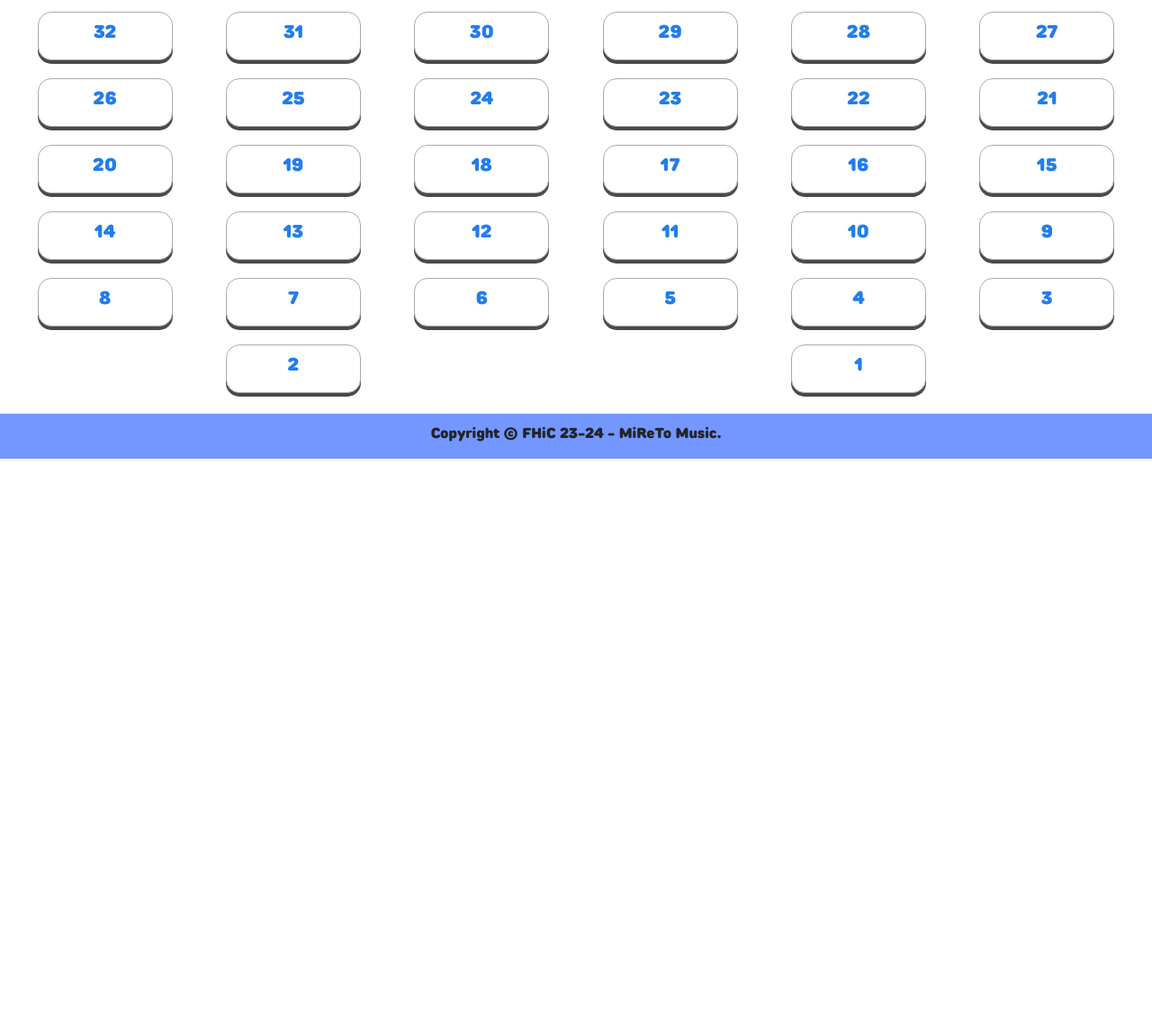
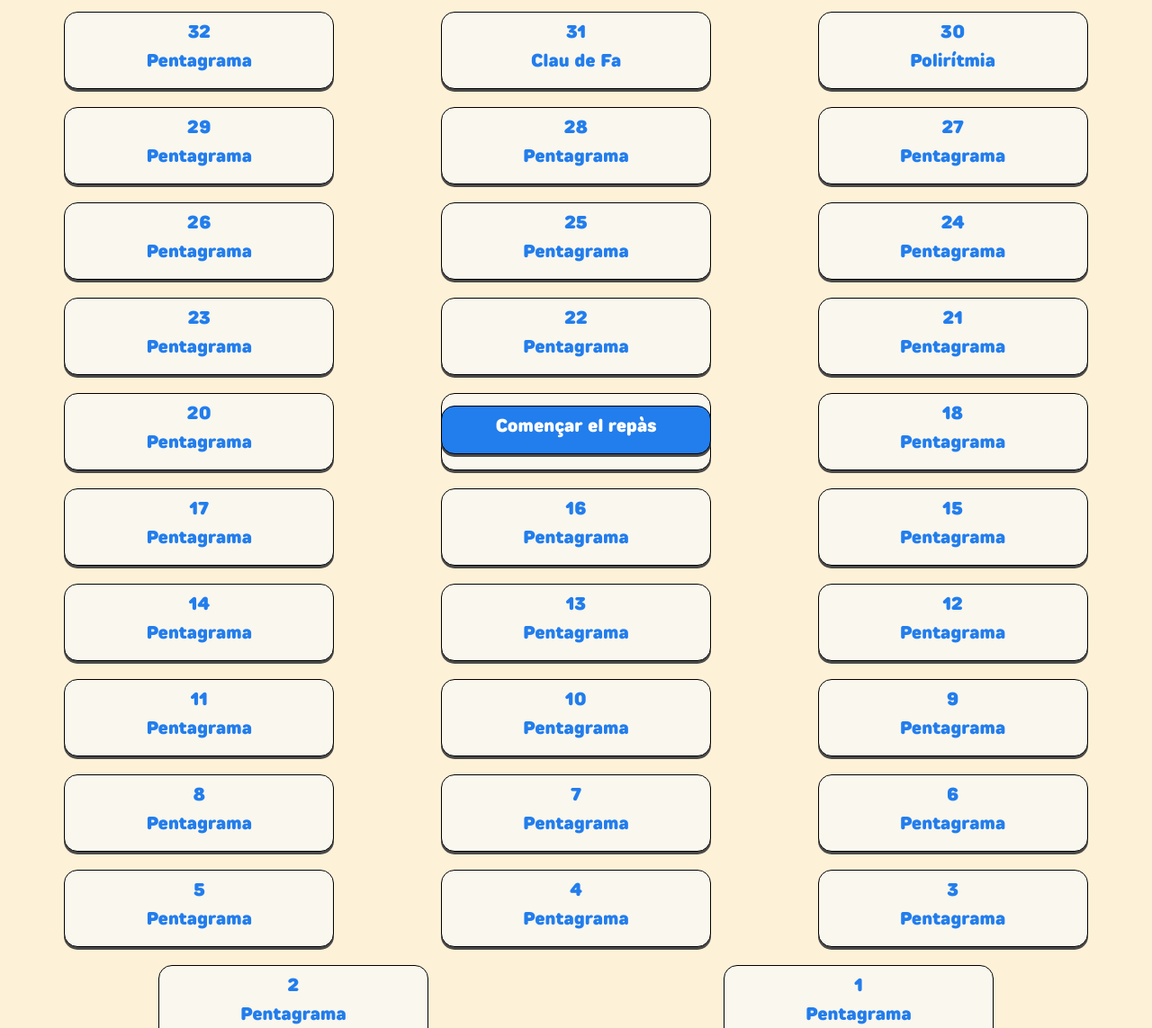
Before and after one commit to PracticasFHiC23-24/p4-af5, a plain HTML site: page repaso.html in a window 1280 px wide. Shown: the part 285-1428 px from the top of the page at 90% size. Before the commit the page ends 800 px from the top, so only its background shows below. Drawn offline with nearby package versions, Linux system fonts and the light colour scheme.

Commit message:
paleta de colores y botón flotante de repaso

```diff
--- a/css/styleRepaso.css
+++ b/css/styleRepaso.css
@@ -19,7 +19,7 @@
 
 header {
     overflow: hidden;
-    background-color: #ffffff;
+    background-color: rgb(253, 241, 215);
 
     padding: 10px;
     margin-top: 0;
@@ -77,6 +77,8 @@ header {
 }
 
 body {
+    background-color:rgb(253, 241, 215);
+    /*background-color: rgb(159, 131, 233);*/
     margin: 0;
     text-align: justify;
     /*font-family: Arial, Helvetica, sans-serif;*/
@@ -269,7 +271,7 @@ h1 {
 
 
 .buttonT {
-    width: 150px;
+    width: 300px;
     margin:10px;
     padding: 10px 25px;
     font-size: 20px;
@@ -279,16 +281,23 @@ h1 {
     cursor: pointer;
     outline: none;
     color: #000000;
-    background-color: #fff;
+    background-color: rgb(249, 247, 238);
     border: none;
     border-radius: 15px;
 
-    border: 1px solid #acacac;
-    box-shadow: 0 4px #4b4a4a;
+    border: 1px solid #000000;
+    box-shadow: 0 3px #4b4a4a;
+    h2{
+        font-size: 20px;
+        font-weight: bold;
+        justify-content: start;
+        /* Center items horizontally */
+        color: #227ded;
+    }
 }
 
 .buttonT:hover {
-    background-color: #c5c5c5
+    background-color: #c5c5c5;
 }
 
 .buttonT:active {
@@ -297,79 +306,57 @@ h1 {
     transform: translateY(4px);
 }
 
+.btn_place{
+    width: 100%;
+    display:flex;
+    justify-content: center;
+    position: fixed;
+    bottom: 10px;
+}
 
 .button {
-
-
+    width: 300px;
     padding: 10px 25px;
     font-size: 20px;
     font-weight: bold;
+    align-self: center;
     text-align: center;
     cursor: pointer;
     outline: none;
-    color: #fff;
-    background-color: #3498db;
+    color: #000000;
+    background-color: #227ded;
     border: none;
     border-radius: 15px;
-    box-shadow: 0 4px #0b4c77;
+    border: 1px solid #000000;
+    box-shadow: 0 3px #4b4a4a;
+    h2{
+        font-size: 20px;
+        font-weight: bold;
+        justify-content: start;
+        /* Center items horizontally */
+        color: white;
+    }
 }
 
 .button:hover {
-    background-color: #5cbeff
+    background-color: #0455b8;
 }
 
 .button:active {
-    background-color: #5cbeff;
+    background-color: #227ded;
     box-shadow: 0 0px #3498db8d;
     transform: translateY(4px);
 }
 
-
-
-
-.nivellRight {
-    display: grid;
-    grid-template-columns: repeat(2, auto);
-    /* Three rows with auto height */
-    grid-template-rows: 1fr;
-    /* One column */
-    gap: 10px;
-    /* Gap between grid items */
-
-
-
-    float: right;
-    margin-top: 20px;
-    margin-bottom: 10px;
-    margin-right: 30px;
-}
-
-
-.nivellLeft {
-    display: grid;
-    grid-template-rows: repeat(2, auto);
-    /* Three rows with auto height */
-    grid-template-columns: 1fr;
-    /* One column */
-    gap: 10px;
-    /* Gap between grid items */
-
-
-    float: left;
-    margin-top: 10px;
-    margin-bottom: 10px;
-    margin-left: 10px;
-}
-
-/*left of course*/
+/*left of course
 h2 {
     font-size: 20px;
     font-weight: bold;
     justify-content: start;
-    /* Center items horizontally */
+    Center items horizontally
     color: #227ded;
 
-}
+}*/
 
 
 .search__search__container{
--- a/repaso.html
+++ b/repaso.html
@@ -52,169 +52,208 @@ BmE4kWBq78iYhFldvKuhfTAU6auU8tT94WrHftjDbrCEXSU1oBoqyl2QvZ6jIW3" crossorigin="an
                 <input class="search__input" type="text" placeholder="Buscar per tema">
             </div>
         </div>
+        <div></div>
 
       <div class="container-fluid">
         <div class="row">
             <div class="col">
                 <div class="buttonT">
                     <h2>32</h2>
+                    <h2>Pentagrama </h2>
                 </div>
             </div>
             <div class="col">
                 <div class="buttonT">
                     <h2>31</h2>
+                    <h2>Clau de Fa</h2>
                 </div>
             </div>
             <div class="col">
                 <div class="buttonT">
                     <h2>30</h2>
+                    <h2>Polirítmia</h2>
                 </div>
             </div>
             <div class="col">
                 <div class="buttonT">
                     <h2>29</h2>
+                    <h2>Pentagrama </h2>
                 </div>
             </div>
             <div class="col">
                 <div class="buttonT">
                     <h2>28</h2>
+                    <h2>Pentagrama </h2>
                 </div>
             </div>
             <div class="col">
                 <div class="buttonT">
                     <h2>27</h2>
+                    <h2>Pentagrama </h2>
                 </div>
             </div>
             <div class="col">
                 <div class="buttonT">
                     <h2>26</h2>
+                    <h2>Pentagrama </h2>
                 </div>
             </div>
             <div class="col">
                 <div class="buttonT">
                     <h2>25</h2>
+                    <h2>Pentagrama </h2>
                 </div>
             </div>
             <div class="col">
                 <div class="buttonT">
                     <h2>24</h2>
+                    <h2>Pentagrama </h2>
                 </div>
             </div>
             <div class="col">
                 <div class="buttonT">
                     <h2>23</h2>
+                    <h2>Pentagrama </h2>
                 </div>
             </div>
             <div class="col">
                 <div class="buttonT">
                     <h2>22</h2>
+                    <h2>Pentagrama </h2>
                 </div>
             </div>
             <div class="col">
                 <div class="buttonT">
                     <h2>21</h2>
+                    <h2>Pentagrama </h2>
                 </div>
             </div>
             <div class="col">
                 <div class="buttonT">
                     <h2>20</h2>
+                    <h2>Pentagrama </h2>
                 </div>
             </div>
             <div class="col">
                 <div class="buttonT">
                     <h2>19</h2>
+                    <h2>Pentagrama </h2>
                 </div>
             </div>
             <div class="col">
                 <div class="buttonT">
                     <h2>18</h2>
+                    <h2>Pentagrama </h2>
                 </div>
             </div>
             <div class="col">
                 <div class="buttonT">
                     <h2>17</h2>
+                    <h2>Pentagrama </h2>
                 </div>
             </div>
             <div class="col">
                 <div class="buttonT">
                     <h2>16</h2>
+                    <h2>Pentagrama </h2>
                 </div>
             </div>
             <div class="col">
                 <div class="buttonT">
                     <h2>15</h2>
+                    <h2>Pentagrama </h2>
                 </div>
             </div>
             <div class="col">
                 <div class="buttonT">
                     <h2>14</h2>
+                    <h2>Pentagrama </h2>
                 </div>
             </div>
             <div class="col">
                 <div class="buttonT">
                     <h2>13</h2>
+                    <h2>Pentagrama </h2>
                 </div>
             </div>
             <div class="col">
                 <div class="buttonT">
                     <h2>12</h2>
+                    <h2>Pentagrama </h2>
                 </div>
             </div>
             <div class="col">
                 <div class="buttonT">
                     <h2>11</h2>
+                    <h2>Pentagrama </h2>
                 </div>
             </div>
             <div class="col">
                 <div class="buttonT">
                     <h2>10</h2>
+                    <h2>Pentagrama </h2>
                 </div>
             </div>
             <div class="col">
                 <div class="buttonT">
                     <h2>9</h2>
+                    <h2>Pentagrama </h2>
                 </div>
             </div>
             <div class="col">
                 <div class="buttonT">
                     <h2>8</h2>
+                    <h2>Pentagrama </h2>
                 </div>
             </div>
             <div class="col">
                 <div class="buttonT">
                     <h2>7</h2>
+                    <h2>Pentagrama </h2>
                 </div>
             </div>
             <div class="col">
                 <div class="buttonT">
                     <h2>6</h2>
+                    <h2>Pentagrama </h2>
                 </div>
             </div>
             <div class="col">
                 <div class="buttonT">
                     <h2>5</h2>
+                    <h2>Pentagrama </h2>
                 </div>
             </div>
             <div class="col">
                 <div class="buttonT">
                     <h2>4</h2>
+                    <h2>Pentagrama </h2>
                 </div>
             </div>
             <div class="col">
                 <div class="buttonT">
                     <h2>3</h2>
+                    <h2>Pentagrama </h2>
                 </div>
             </div>
             <div class="col">
                 <div class="buttonT">
                     <h2>2</h2>
+                    <h2>Pentagrama </h2>
                 </div>
             </div>
             <div class="col">
                 <div class="buttonT">
                     <h2>1</h2>
+                    <h2>Pentagrama </h2>
                 </div>
             </div>
+        </div>
+      </div>
+
+      <div class="btn_place">
+        <div class="button">
+         <h2>Començar el repàs</h2>
         </div>
       </div>
     </main>
```
